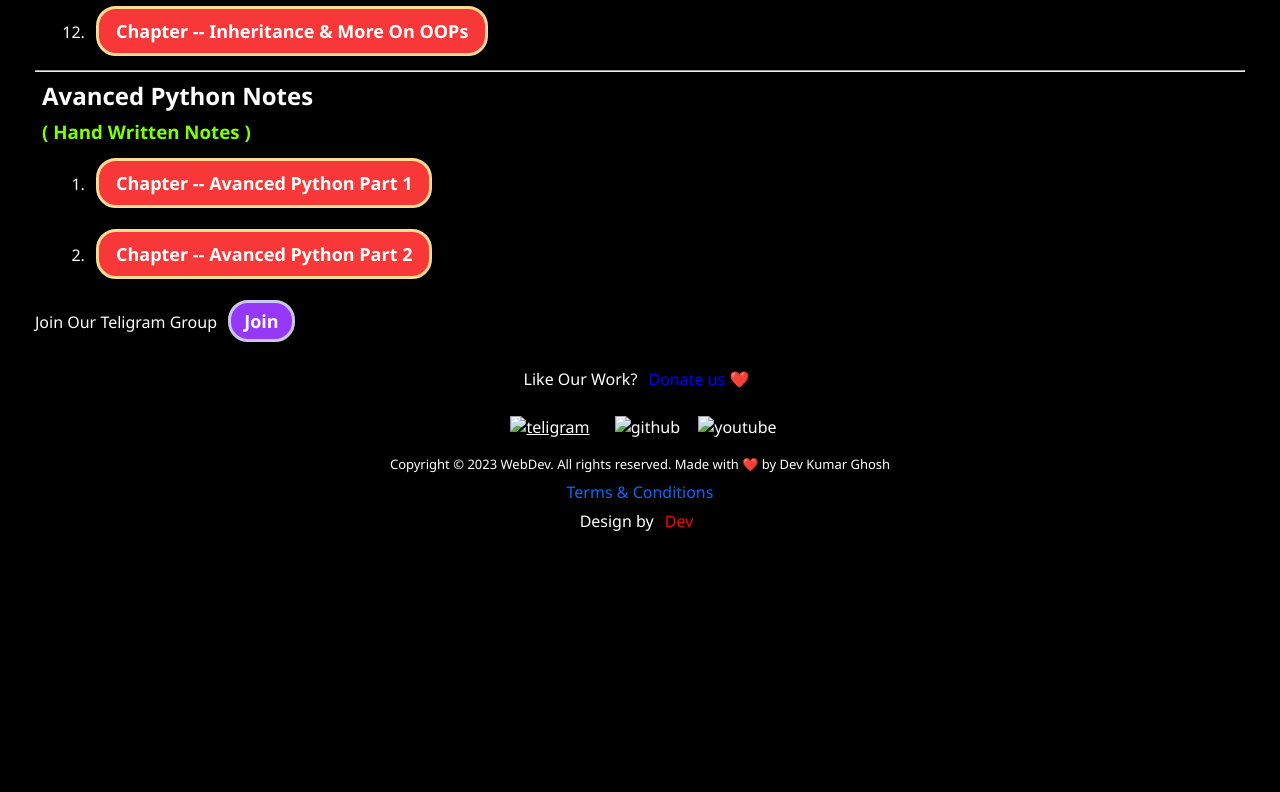
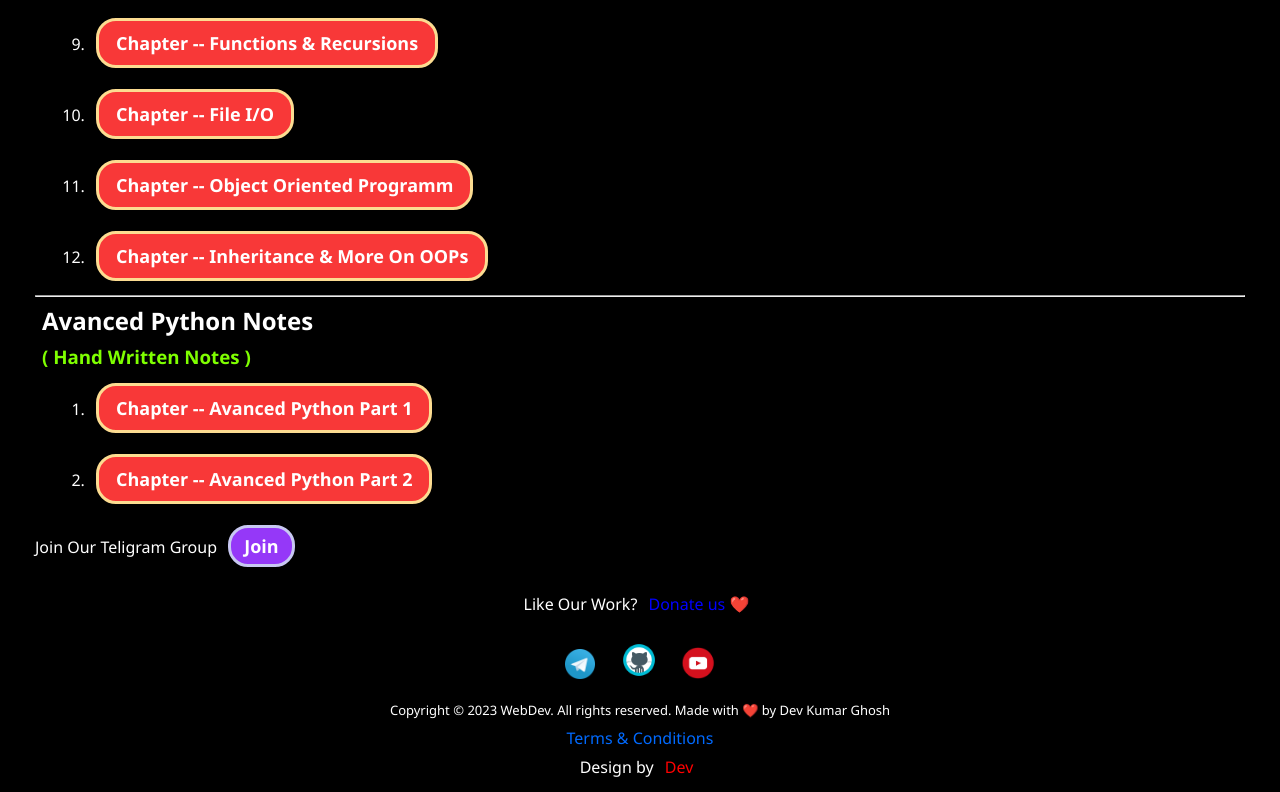
Before and after one commit to devghosh51/Midnight-Coder-Hub, a plain HTML site: page python/python notes.html in a window 1280 px wide. Shown: the part 1210-2002 px from the top of the page. Before the commit the page ends 1756 px from the top, so only its background shows below. Drawn offline with Linux system fonts and the light colour scheme.

Commit message:
Update python notes.html

```diff
--- a/python/python notes.html
+++ b/python/python notes.html
@@ -35,7 +35,7 @@
     <div>
 
         <div>
-            <img src="logo/python.png" alt="#" width="20%">
+            <img src="/logo/python.png" alt="#" width="20%">
 
             <h2>Python Notes</h2>
             <h3> ( Hand Written Notes )</h3>
@@ -85,9 +85,9 @@
 <div style="text-align: center;">
     <footer class="ftr">
         <div class="img">
-           <a href="https://https://t.me/webdev51yt"> <img src="logo/telegram logo.png" alt="teligram" width="30px"></a>
-            <img src="logo/github logo.png" alt="github" width="38px">
-            <img src="logo/youtube logo.png" alt="youtube" width="46px">
+           <a href="https://https://t.me/webdev51yt"> <img src="/logo/telegram logo.png" alt="teligram" width="30px"></a>
+            <img src="/logo/github logo.png" alt="github" width="38px">
+            <img src="/logo/youtube logo.png" alt="youtube" width="46px">
         </div>
 
     <div>
```
